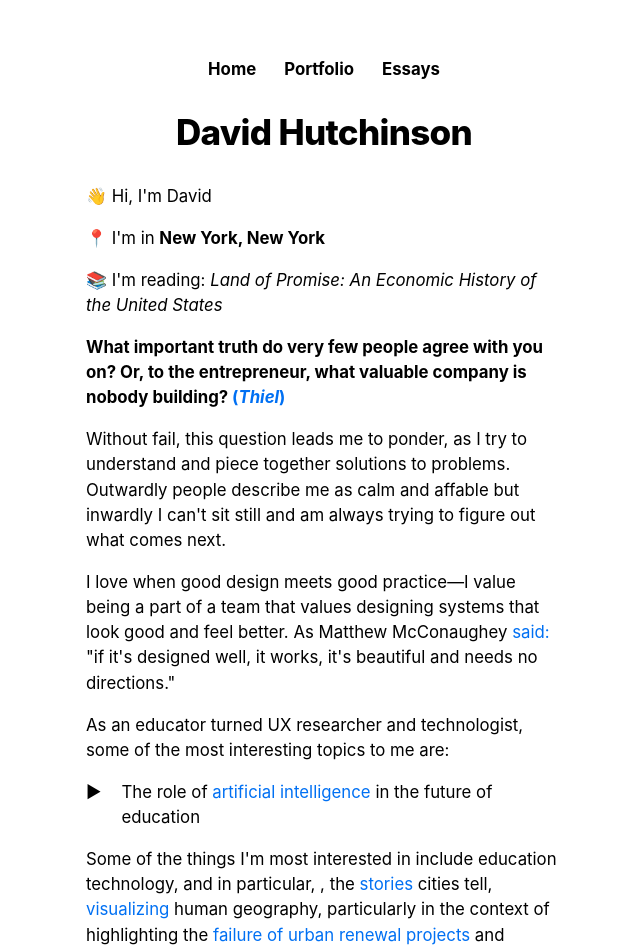
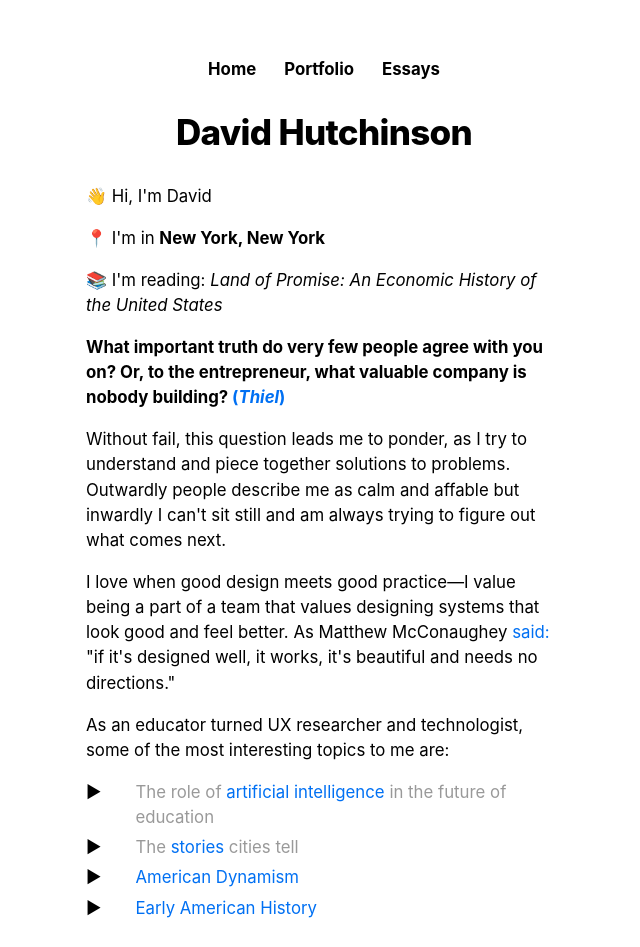
Before and after one commit to dvdhutch/dvdhutch-personal-site, a Next.js app: page / in a window 1280 px wide. Shown: the top 947 px of the page, without its empty margins (316-956 px from the left). Built offline with nearby package versions, Linux system fonts and the light colour scheme.

Commit message:
list updates

```diff
--- a/pages/index.js
+++ b/pages/index.js
@@ -31,10 +31,22 @@ export default function Home({ allPostsData }) {
         <ul className={utilStyles.arrowList}>
           <li className={utilStyles.workItem}>
             <span className={utilStyles.arrow}>▶</span>
-            <span className={utilStyles.indentedText}>The role of <a href="https://www.ted.com/talks/sal_khan_the_amazing_ai_super_tutor_for_students_and_teachers/c">artificial intelligence</a> in the future of education</span>
+            <span className={`${utilStyles.lightTextColor} ${utilStyles.indentedTextLight}`}>The role of <a href="https://www.ted.com/talks/sal_khan_the_amazing_ai_super_tutor_for_students_and_teachers/c">artificial intelligence</a> in the future of education</span>
+          </li>
+          <li className={utilStyles.workItem}>
+            <span className={utilStyles.arrow}>▶</span>
+            <span className={`${utilStyles.lightTextColor} ${utilStyles.indentedTextLight}`}>The <a href="http://paulgraham.com/cities.html">stories</a> cities tell</span>
+          </li>
+          <li className={utilStyles.workItem}>
+            <span className={utilStyles.arrow}>▶</span>
+            <span className={`${utilStyles.lightTextColor} ${utilStyles.indentedTextLight}`}><a href="https://www.noahpinion.blog/p/interview-patrick-collison-co-founder">American Dynamism</a></span>
+          </li>
+          <li className={utilStyles.workItem}>
+            <span className={utilStyles.arrow}>▶</span>
+            <span className={`${utilStyles.lightTextColor} ${utilStyles.indentedTextLight}`}><a href="https://sites.psu.edu/academy/2023/12/03/tales-of-water-and-mountains/">Early American History</a></span>
           </li>
         </ul>
-        <p> Some of the things I'm most interested in include education technology, and in particular, , the <a href="http://paulgraham.com/cities.html">stories</a> cities tell, <a href="https://ourworldindata.org/">visualizing</a> human geography, particularly in the context of highlighting the <a href="https://www.segregationbydesign.com/">failure of urban renewal projects</a> and advocating for continued investment in large, sustainable <a href="https://www.noahpinion.blog/p/interview-patrick-collison-co-founder">infrastructure projects</a> in America, and by extension the world. </p>
+
         <h2>Experience</h2>
         <ul className={utilStyles.arrowList}>
           <li className={utilStyles.workItem}>
--- a/styles/utils.module.css
+++ b/styles/utils.module.css
@@ -95,7 +95,7 @@
 
 .indentedTextLight {
   display: inline-block; /* Allows margin/padding to take effect */
-  margin-left: 33px;
+  margin-left: 34px;
 }
 
 .workItem {
```
